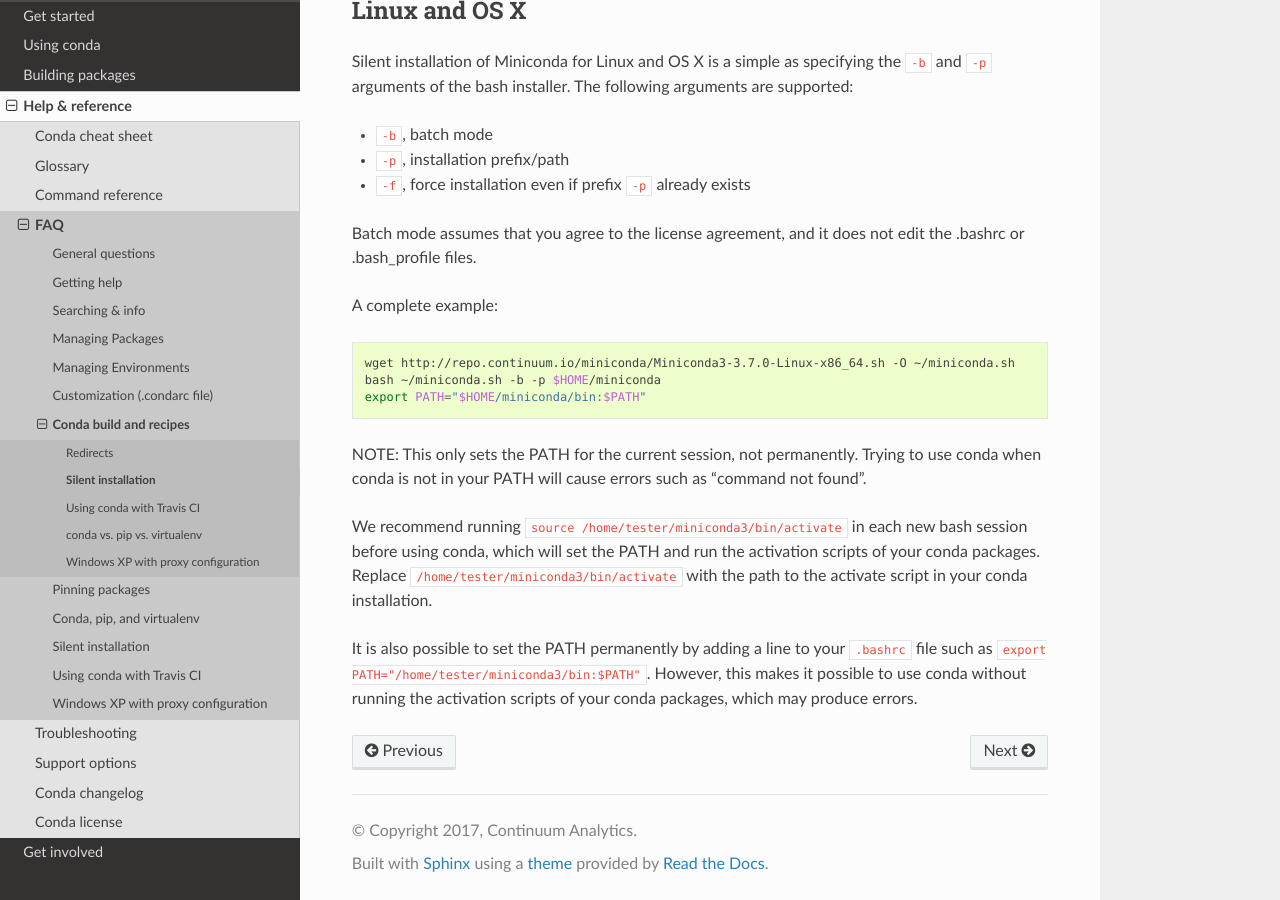
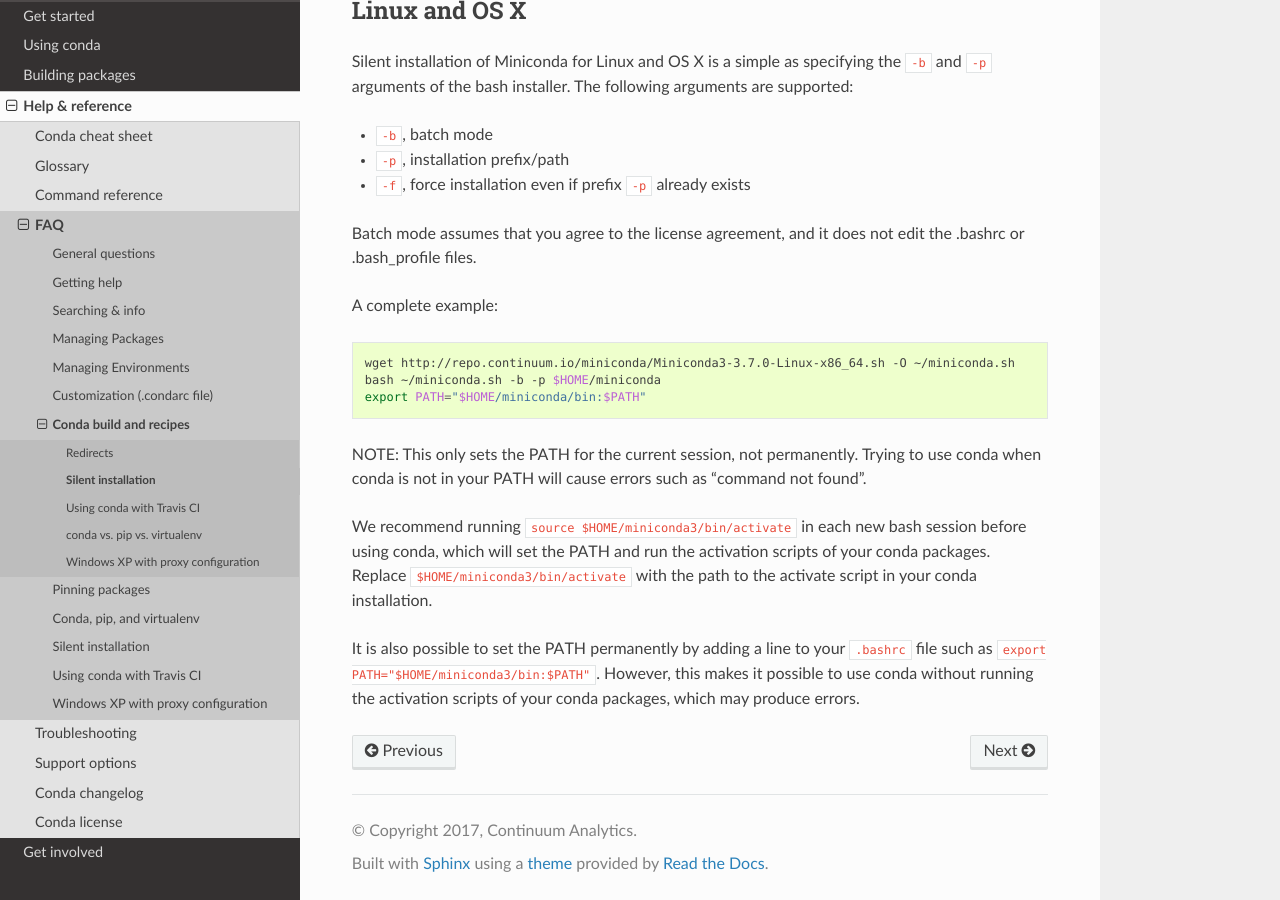
Before and after one commit to conda/conda-docs, a Sphinx documentation site: the page built from docs/source/help/silent.rst, in a window 1280 px wide and 900 px high, scrolled down 1011 px. Built offline with Sphinx 7.4.7 and the Read the Docs theme 2.0.0, drawn with Linux system fonts in a browser that asks for light colours.

Commit message:
use $HOME consistently
use $HOME consistently

```diff
--- a/docs/source/help/silent.rst
+++ b/docs/source/help/silent.rst
@@ -64,12 +64,12 @@
 to use conda when conda is not in your PATH will cause errors such as "command
 not found".
 
-We recommend running ``source /home/tester/miniconda3/bin/activate`` in each new
+We recommend running ``source $HOME/miniconda3/bin/activate`` in each new
 bash session before using conda, which will set the PATH and run the activation
-scripts of your conda packages. Replace ``/home/tester/miniconda3/bin/activate``
+scripts of your conda packages. Replace ``$HOME/miniconda3/bin/activate``
 with the path to the activate script in your conda installation.
 
 It is also possible to set the PATH permanently by adding a line to your
-``.bashrc`` file such as ``export PATH="/home/tester/miniconda3/bin:$PATH"``.
+``.bashrc`` file such as ``export PATH="$HOME/miniconda3/bin:$PATH"``.
 However, this makes it possible to use conda without running the activation
 scripts of your conda packages, which may produce errors.
```
